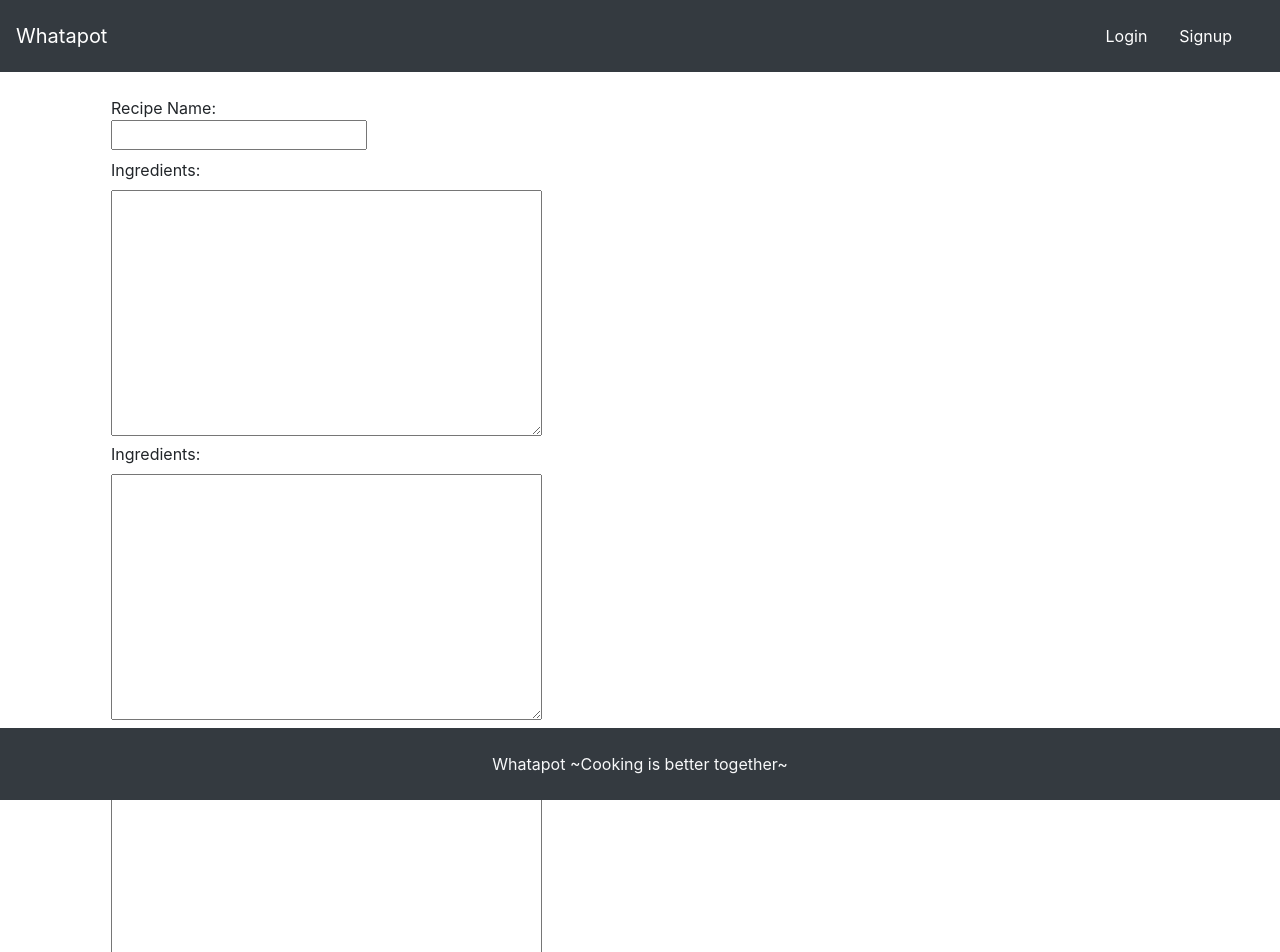
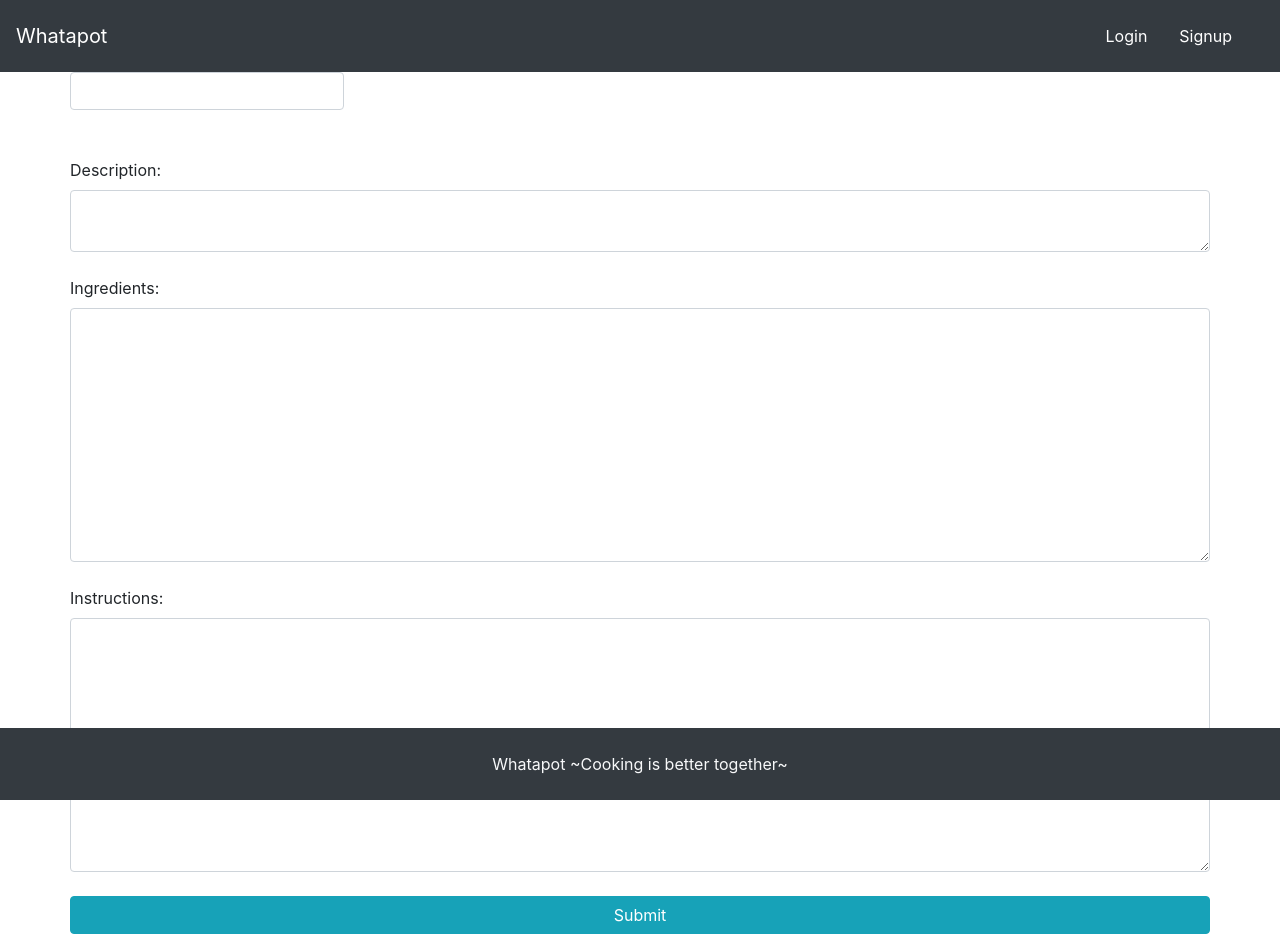
Before and after one commit to kevin-ivy/Whatapot, a React (Create React App) app in the folder client/: page /create in a window 1280 px wide. Shown: the top 952 px of the page. Built offline with nearby package versions, Linux system fonts and the light colour scheme.

Commit message:
update styling

```diff
--- a/client/src/App.js
+++ b/client/src/App.js
@@ -33,7 +33,7 @@ function App() {
     <ApolloProvider client={client}>
       <Router>
         <Header />
-        <div className='m-5 p-5'>
+        <div className='m-5'>
           <Switch>
             <Route exact path='/' component={Home} />
             <Route exact path='/login' component={Login} />
--- a/client/src/pages/Create.js
+++ b/client/src/pages/Create.js
@@ -2,8 +2,6 @@ import React, { useState } from 'react';
 import Listing from '../components/Listing';
 import { ADD_RECIPE } from '../utils/mutations';
 import { useMutation } from '@apollo/react-hooks';
-import {Redirect, useParams} from 'react-router-dom';
-
 function Create() {
   const handleSubmit = (e) => {
     e.preventDefault();
@@ -13,7 +11,7 @@ function Create() {
   const [name, setName] = useState('');
   const [ingredients, setIngredients] = useState('');
   const [instructions, setInstructions] = useState('');
-  const [description, setDescription] = useState('bbbbbbbbbbbbbbbbbbbbbbbbbbbbbbbbbbbbbbbb');
+  const [description, setDescription] = useState('');
   const [createRecipe, { error }] = useMutation(ADD_RECIPE);
 
   const handleFormSubmit = async event => {
@@ -34,45 +32,54 @@ function Create() {
   };
   return (<>
     <div className="container">
-      <div className="row">
-        <form onSubmit={handleFormSubmit}>
-          <div className="col-12">
+      <div className="row" >
+        <form onSubmit={handleFormSubmit}
+          style={{ width: '100%' }}>
+          <div class="form-group">
             <label>Recipe Name:<br />
-              <input type="text" onChange={(e) => {
+              <input type="text" style={{ width: '100%' }}
+                className="form-control"
+                onChange={(e) => {
                   setName(e.target.value);
                 }} />
             </label>
-            {/* <Listing listType={'decimal'} kind={'ingredient'} items={ingredients}  />
-            <Listing listType={'none'} kind={'instruction'} items={instructions} update={setInstructions} /> */}
+          </div>
           <br />
           <label htmlFor="description">
-              Ingredients:
+            Description:
                 </label>
           <br />
-            <textarea rows="10" cols="40" onChange={e => setDescription(e.target.value)} id="description">
+          <textarea className="form-control" onChange={e => setDescription(e.target.value)} id="description">
           </textarea>
           <br />
           <label htmlFor="ingredients">
             Ingredients:
                 </label>
           <br />
-            <textarea rows="10" cols="40" onChange={e => setIngredients(e.target.value)} id="ingredients">
+          <textarea className="form-control"
+          rows="10" cols="40"
+          onChange={e => setIngredients(e.target.value)}
+          id="ingredients">
           </textarea>
           <br />
-            <label htmlFor="instructions">Instructions:</label>
+          <label htmlFor="instructions">
+            Instructions:
+          </label>
           <br />
-            <textarea rows="10" cols="40" onChange={e => setInstructions(e.target.value)} id="instructions">
+          <textarea className="form-control"
+          rows="10" cols="40"
+          onChange={e => setInstructions(e.target.value)}
+          id="instructions">
           </textarea>
           <br />
-            <button className="btn" type='submit' value="Submit">
+          <button className="btn btn-info w-100"
+          type="submit" value="Submit">
             Submit
             </button>
-          </div>
         </form>
       </div>
     </div>
   </>)
-
 }
 
 export default Create;
--- a/client/src/pages/Profile.js
+++ b/client/src/pages/Profile.js
@@ -1,26 +1,26 @@
 import React from 'react';
-import {Redirect, useParams} from 'react-router-dom';
+import { Redirect, useParams } from 'react-router-dom';
 import RecipeList from '../components/RecipeList';
 import FriendList from '../components/FriendList';
-import {ADD_FRIEND} from '../utils/mutations';
-import {useQuery, useMutation} from '@apollo/react-hooks';
-import {QUERY_USER, QUERY_ME} from '../utils/queries';
+import { ADD_FRIEND } from '../utils/mutations';
+import { useQuery, useMutation } from '@apollo/react-hooks';
+import { QUERY_USER, QUERY_ME } from '../utils/queries';
 import Auth from '../utils/auth';
 
-import {Link} from 'react-router-dom';
+import { Link } from 'react-router-dom';
 
 const Profile = () => {
     const [addFriend] = useMutation(ADD_FRIEND);
-    const {username: userParam} = useParams();
+    const { username: userParam } = useParams();
 
-    const {loading, data} = useQuery(userParam ? QUERY_USER : QUERY_ME, {
-        variables: {username: userParam}
+    const { loading, data } = useQuery(userParam ? QUERY_USER : QUERY_ME, {
+        variables: { username: userParam }
     });
 
     const user = data?.me || data?.user || {};
 
     if (Auth.loggedIn() && Auth.getProfile().data.username === userParam) {
-        return <Redirect to ='/profile'/>
+        return <Redirect to='/profile' />
     }
 
     if (loading) {
@@ -36,7 +36,7 @@ const Profile = () => {
     const handleClick = async () => {
         try {
             await addFriend({
-                variables: {id: user._id}
+                variables: { id: user._id }
             });
         } catch (e) {
             console.error(e);
@@ -47,10 +47,10 @@ const Profile = () => {
         <>
             <div className='row mb-3 w-100'>
                 <div className='col-6'>
-                <h5 className='text-center'>Viewing {userParam ? `${user.username}'s` : `your`} profile.</h5>
+                    <h5 className='text-center'>Viewing {userParam ? `${user.username}'s` : `your`} profile.</h5>
                 </div>
                 <div className='col-6 d-flex flex-row-reverse'>
-                    { userParam && (
+                    {userParam && (
                         <button className='btn btn-dark w-25' onClick={handleClick}>
                             <h5 className='text-center'>Add Friend</h5>
                         </button>
@@ -60,7 +60,11 @@ const Profile = () => {
             <div className='row'>
                 <div className='col-sm-12 col-md-6'>
                     <RecipeList recipes={user.recipes} title={`${user.username}'s Recipes`} />
-                    <Link to="/create"><button>Create Recipe</button></Link>
+                    <Link to="/create">
+                        <button className="btn btn-info w-100">
+                            Add Recipe
+                        </button>
+                    </Link>
                 </div>
                 <div className='col-sm-12 col-md-6'>
                     <FriendList
```
Lines whose indentation alone changed are shown as unchanged.
